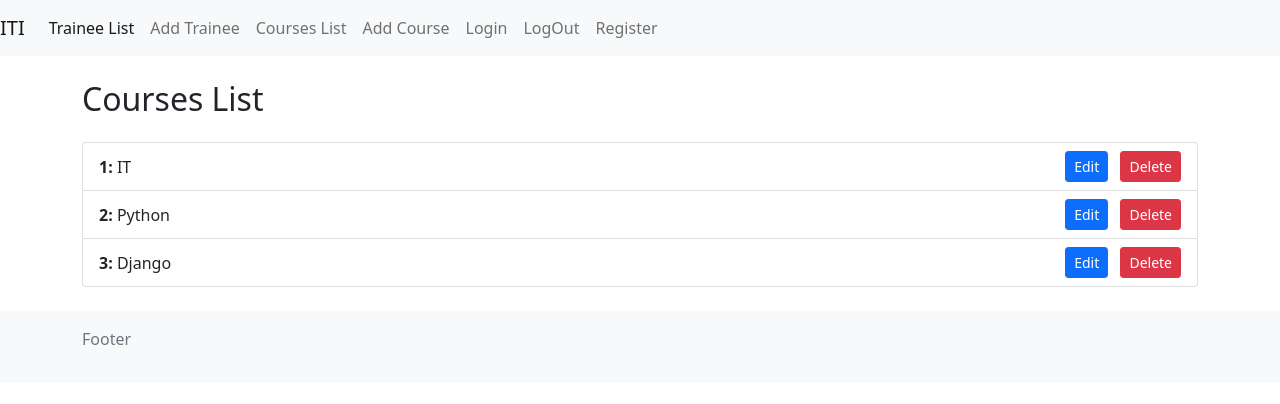
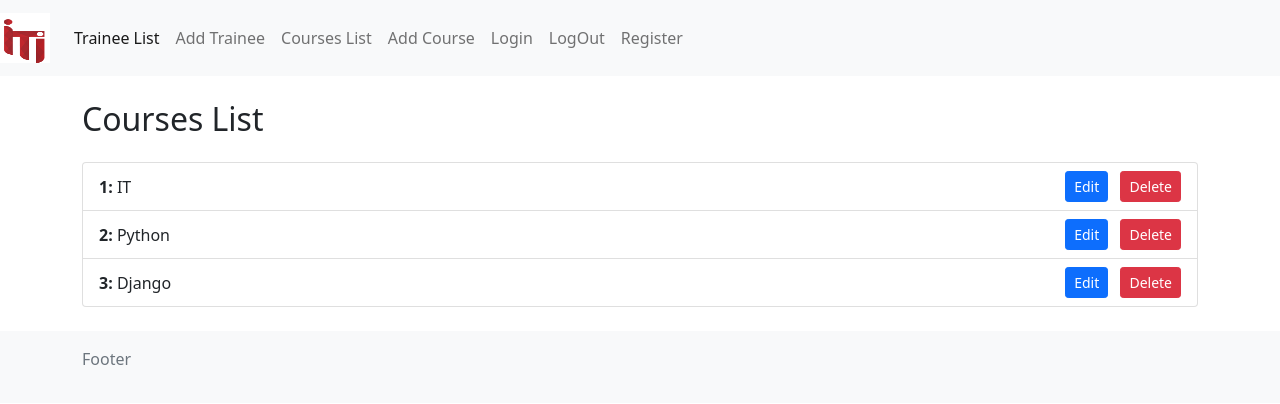
Before and after one commit to Ayat166/ITIan, a Django app: page /courses/ in a window 1280 px wide. Shown: the top 404 px of the page. Run offline with Django 4.2, Linux system fonts and the light colour scheme.

Commit message:
add read me and logo

```diff
--- a/ITIan/settings.py
+++ b/ITIan/settings.py
@@ -119,7 +119,7 @@ USE_TZ = True
 # https://docs.djangoproject.com/en/4.2/howto/static-files/
 
 STATIC_URL = 'static/'
-
+STATICFILES_DIRS=['static/']
 # Default primary key field type
 # https://docs.djangoproject.com/en/4.2/ref/settings/#default-auto-field
 
--- a/templates/base.html
+++ b/templates/base.html
@@ -14,7 +14,9 @@
   </head>
   <body>
     <nav class="navbar navbar-expand-lg navbar-light bg-light">
-      <a class="navbar-brand" href="#">ITI</a>
+      <a class="navbar-brand" href="#">
+        <img src="{% static 'logo.png' %}" alt="ITI Logo" width="50" height="50" class="d-inline-block align-top">
+      </a>
       <button
         class="navbar-toggler"
         type="button"
```
Also changed, not shown: README.md (added), assets/image.png (added), assets/image2.png (added), assets/image3.png (added), assets/image4.png (added), assets/image5.png (added), assets/image6.png (added), static/logo.png (added).
